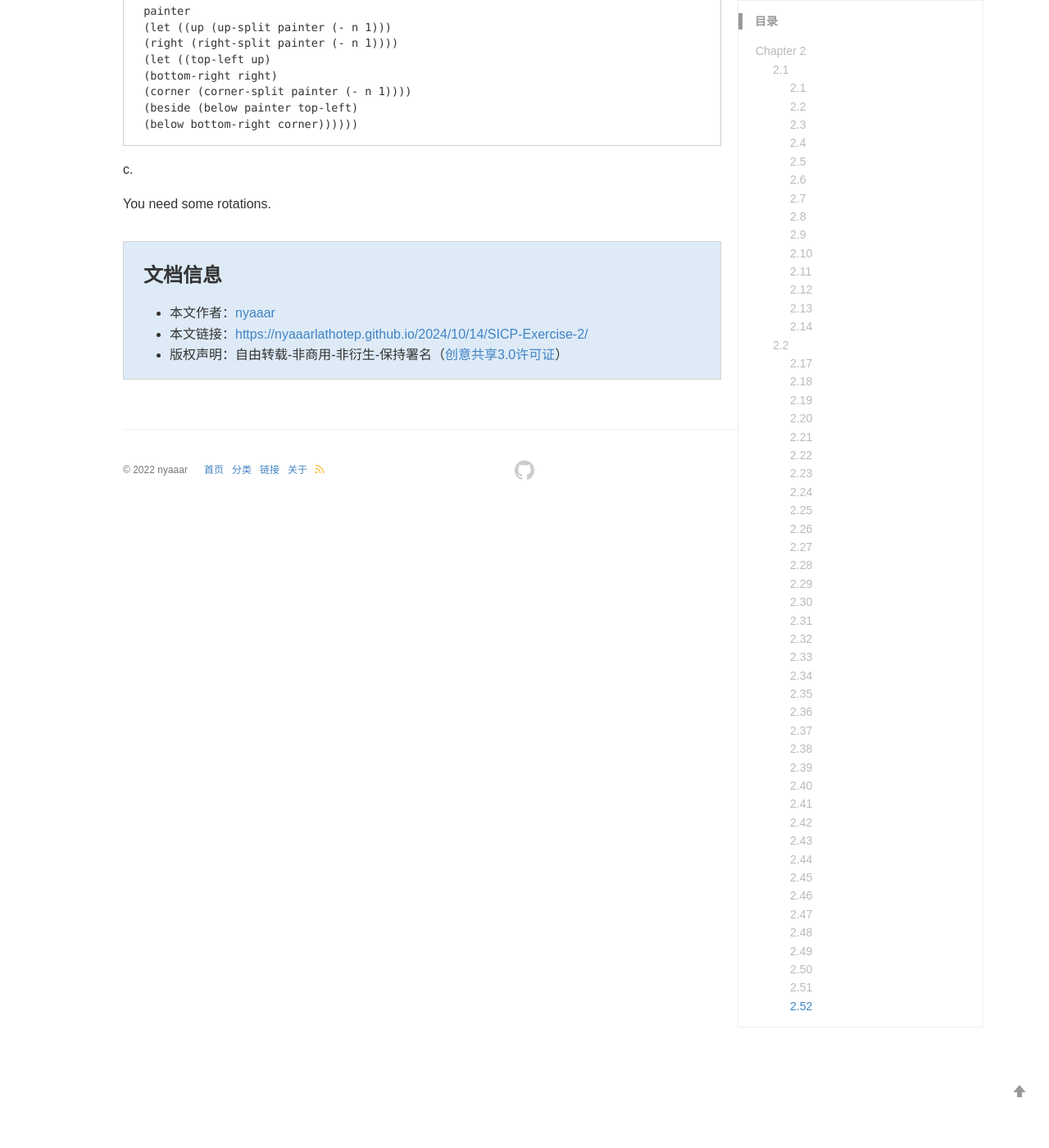
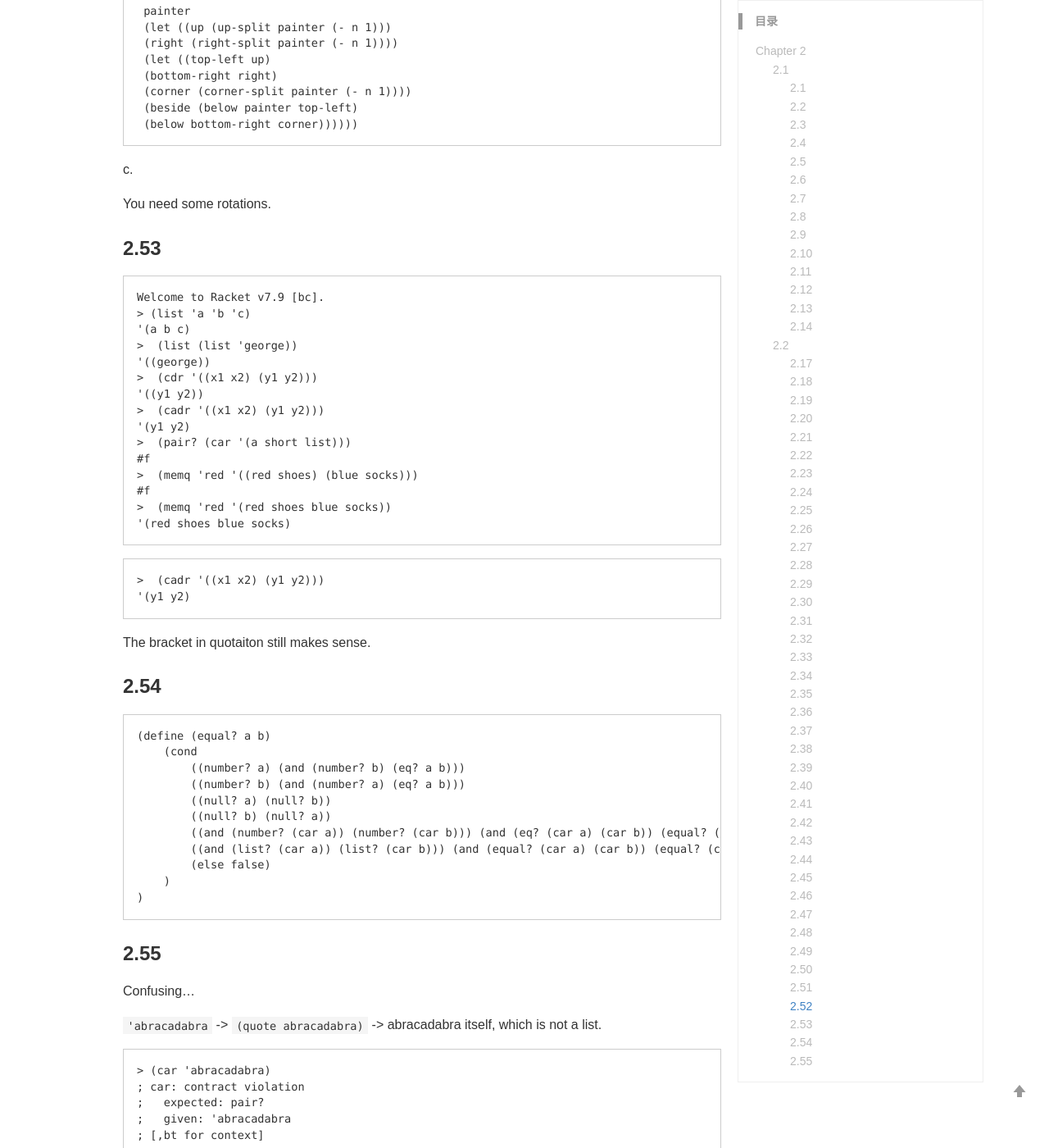
Before and after one commit to nyaaarlathotep/nyaaarlathotep.github.io, a Jekyll site: the page built from _posts/2024-10-14- SICP Exercise 2.md, in a window 1280 px wide and 1400 px high, scrolled down 28540 px. Shown: the whole window at 82% size. Built offline with Jekyll 4.4.1, drawn with Linux system fonts in a browser that asks for light colours; comment, search, counter and statistics services are not loaded; a style sheet for code colours, icons or effects is not loaded; some of the changed text lies outside the part shown.

Commit message:
Update 2024-10-14- SICP Exercise 2.md

````diff
--- a/_posts/2024-10-14- SICP Exercise 2.md
+++ b/_posts/2024-10-14- SICP Exercise 2.md
@@ -1386,3 +1386,71 @@ b.
 c.
 
 You need some rotations.
+
+### 2.53
+
+```
+Welcome to Racket v7.9 [bc].
+> (list 'a 'b 'c)
+'(a b c)
+>  (list (list 'george))
+'((george))
+>  (cdr '((x1 x2) (y1 y2)))
+'((y1 y2))
+>  (cadr '((x1 x2) (y1 y2)))
+'(y1 y2)
+>  (pair? (car '(a short list)))
+#f
+>  (memq 'red '((red shoes) (blue socks)))
+#f
+>  (memq 'red '(red shoes blue socks))
+'(red shoes blue socks)
+```
+
+```
+>  (cadr '((x1 x2) (y1 y2)))
+'(y1 y2)
+```
+
+The bracket in quotaiton still makes sense.
+
+### 2.54
+
+```
+(define (equal? a b)
+    (cond
+        ((number? a) (and (number? b) (eq? a b)))
+        ((number? b) (and (number? a) (eq? a b)))
+        ((null? a) (null? b))
+        ((null? b) (null? a))
+        ((and (number? (car a)) (number? (car b))) (and (eq? (car a) (car b)) (equal? (cdr a) (cdr b))))
+        ((and (list? (car a)) (list? (car b))) (and (equal? (car a) (car b)) (equal? (cdr a) (cdr b))))
+        (else false)
+    )
+)
+```
+
+### 2.55
+
+Confusing...
+
+`'abracadabra` -> `(quote abracadabra)` -> abracadabra itself, which is not a list.
+
+```
+> (car 'abracadabra)
+; car: contract violation
+;   expected: pair?
+;   given: 'abracadabra
+; [,bt for context]
+```
+
+`''abracadabra` -> `(quote (quote abracadabra))`
+
+So we also would see that element in the list is not evaluated at once.
+
+```
+> (cdr ''abracadabra)
+'(abracadabra)
+> (car ''abracadabra)
+'quote
+```
````
